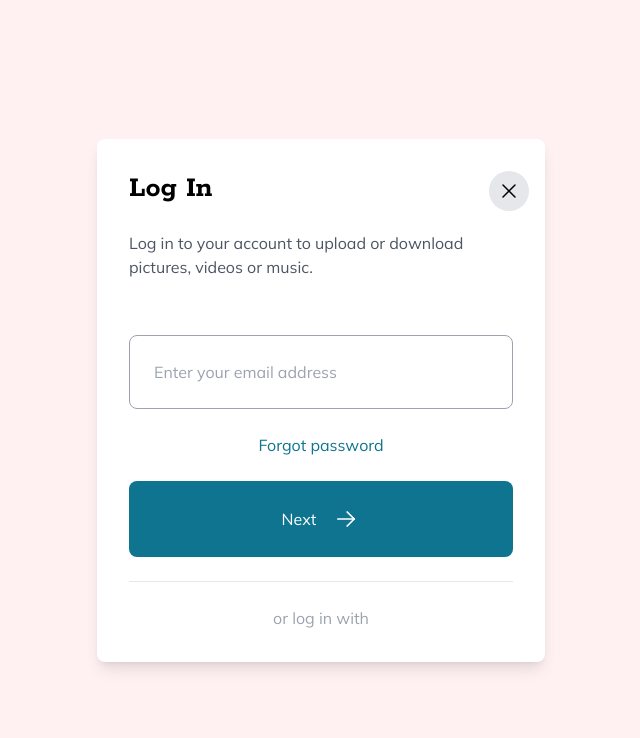
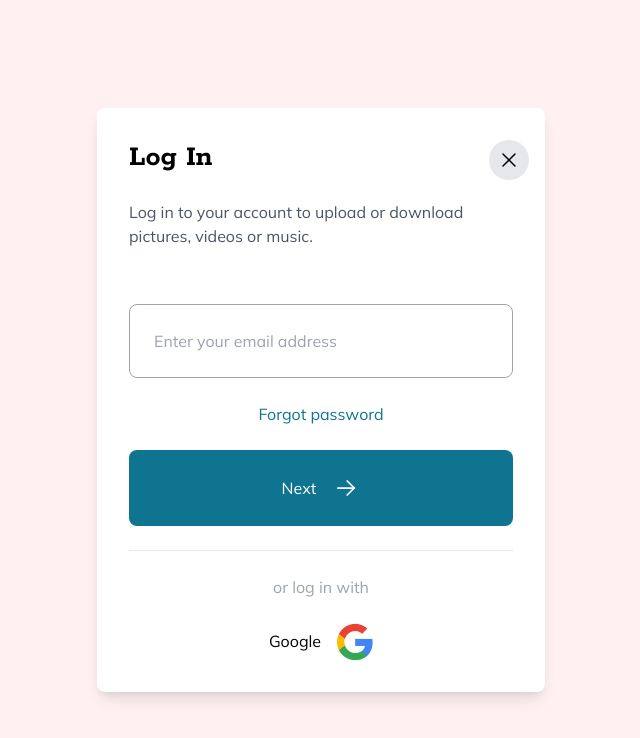
Before and after one commit to Felixdrawe/login-modal, a website: page index.html in a window 1280 px wide. Shown: the whole page, without its empty margins (319-959 px from the left). Drawn offline with Linux system fonts and the light colour scheme.

Commit message:
images added

```diff
--- a/index.html
+++ b/index.html
@@ -79,6 +79,12 @@
         </button>
         <div class="h-px bg-gray-200 my-4"></div>
         <p class="text-center text-gray-400 font-thin">or log in with</p>
+        <button>
+          <span class="flex items-center justify-center space-x-4">
+            <span>Google</span>
+           <img src="./images/google.png" alt="" class="w-9">
+
+        </button>
       </article>
     </main>
   </body>
```
Also changed, not shown: css/style.css, images/facebook.png (added), images/google.png (added), images/image.jpg (added), images/login-modal.png (added).
